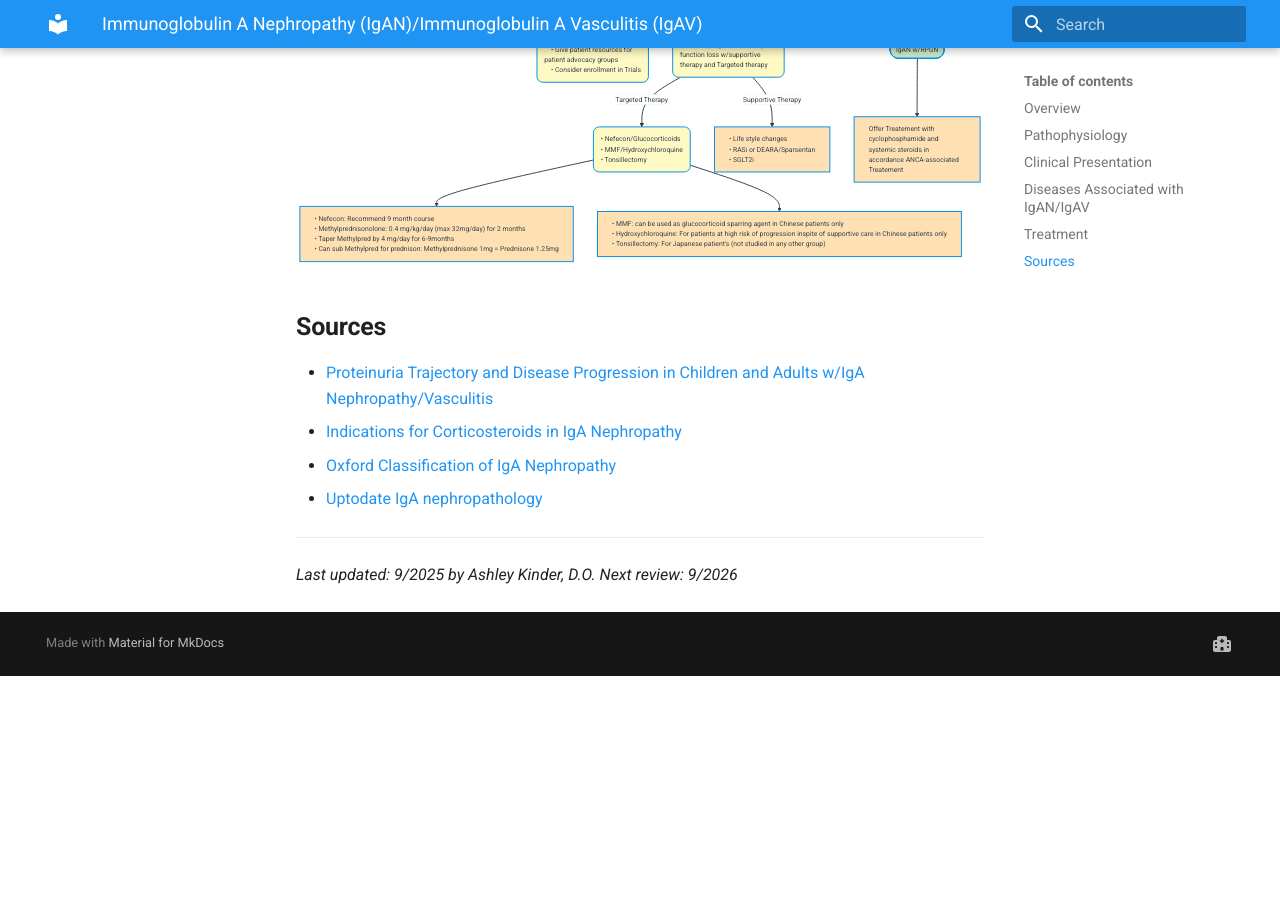
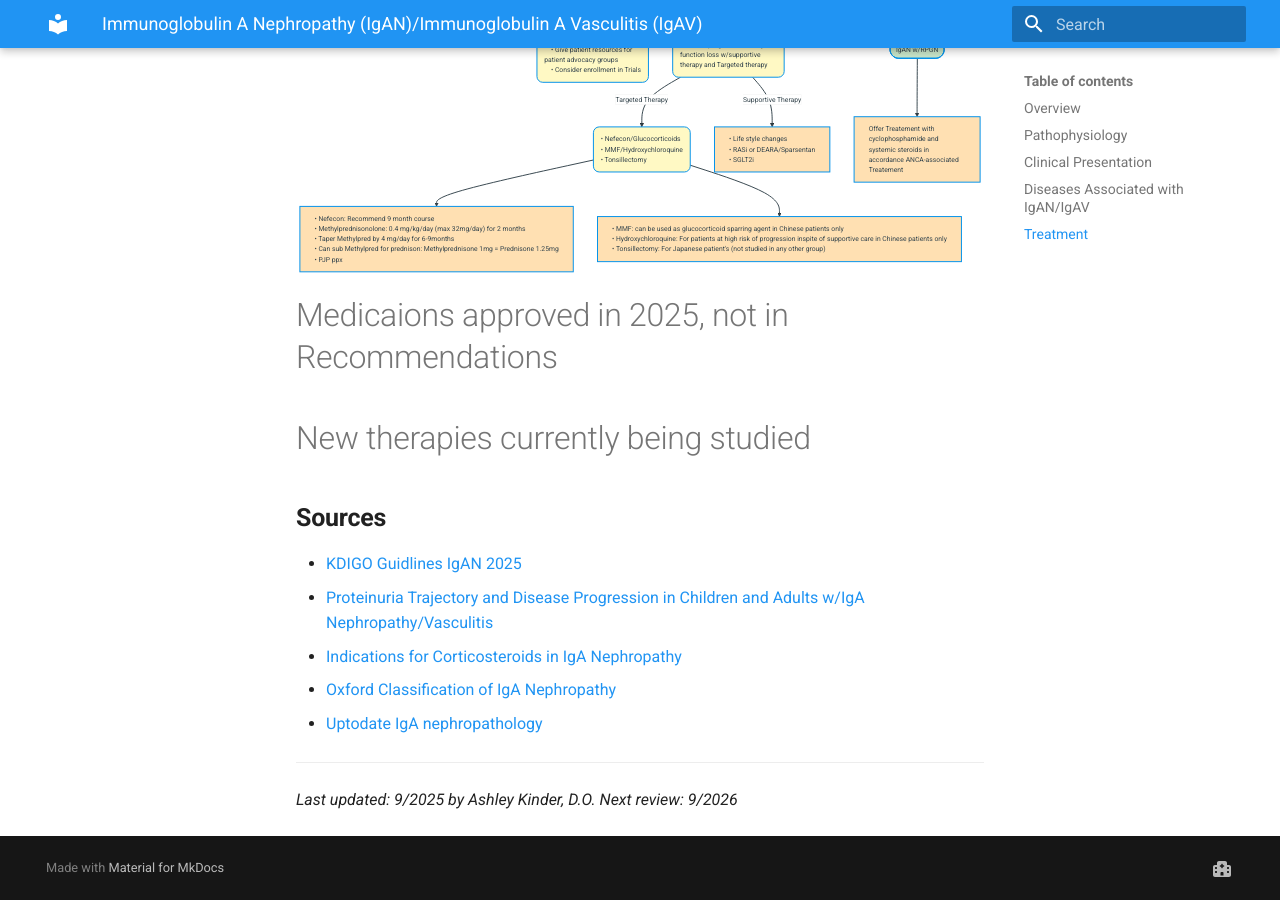
Before and after one commit to TTUNEPH2025/GN, an MkDocs documentation site: the page built from docs/IGAN.md, in a window 1280 px wide and 900 px high, scrolled down 3186 px. Built offline with MkDocs 1.6.1 and Material for MkDocs 9.7.7, drawn with Linux system fonts in a browser that asks for light colours; before the commit the page ends 3862 px from its top, so only the background shows below that.

Commit message:
Update IGAN.md

````diff
--- a/docs/IGAN.md
+++ b/docs/IGAN.md
@@ -118,7 +119,10 @@ flowchart TD
     style n11 fill:#FFE0B2,text-align:left,white-space:nowrap
     style n12 fill:#FFE0B2,text-align:left,white-space:nowrap
 ```
+# Medicaions approved in 2025, not in Recommendations
+# New therapies currently being studied
 ## **Sources**
+ * [KDIGO Guidlines IgAN 2025](https://kdigo.org/wp-content/uploads/2024/08/KDIGO-2025-IgAN-IgAV-Guideline.pdf)
  * [Proteinuria Trajectory and Disease Progression in Children and Adults w/IgA Nephropathy/Vasculitis](https://renal.videomed.live/videos/069bdab11e1ce0c48c/2025-07-17-10-20-pathology-of-ig-a-nephropathy-and-ig-a-vasculitis-m-barry-stokes-md)
  * [Indications for Corticosteroids in IgA Nephropathy](https://pubmed.ncbi.nlm.nih.gov/35108391/)
  * [Oxford Classification of IgA Nephropathy](https://pubmed.ncbi.nlm.nih.gov/19571790/)
````
Also changed, not shown: other parts of docs/IGAN.md (+2 -1 lines).
